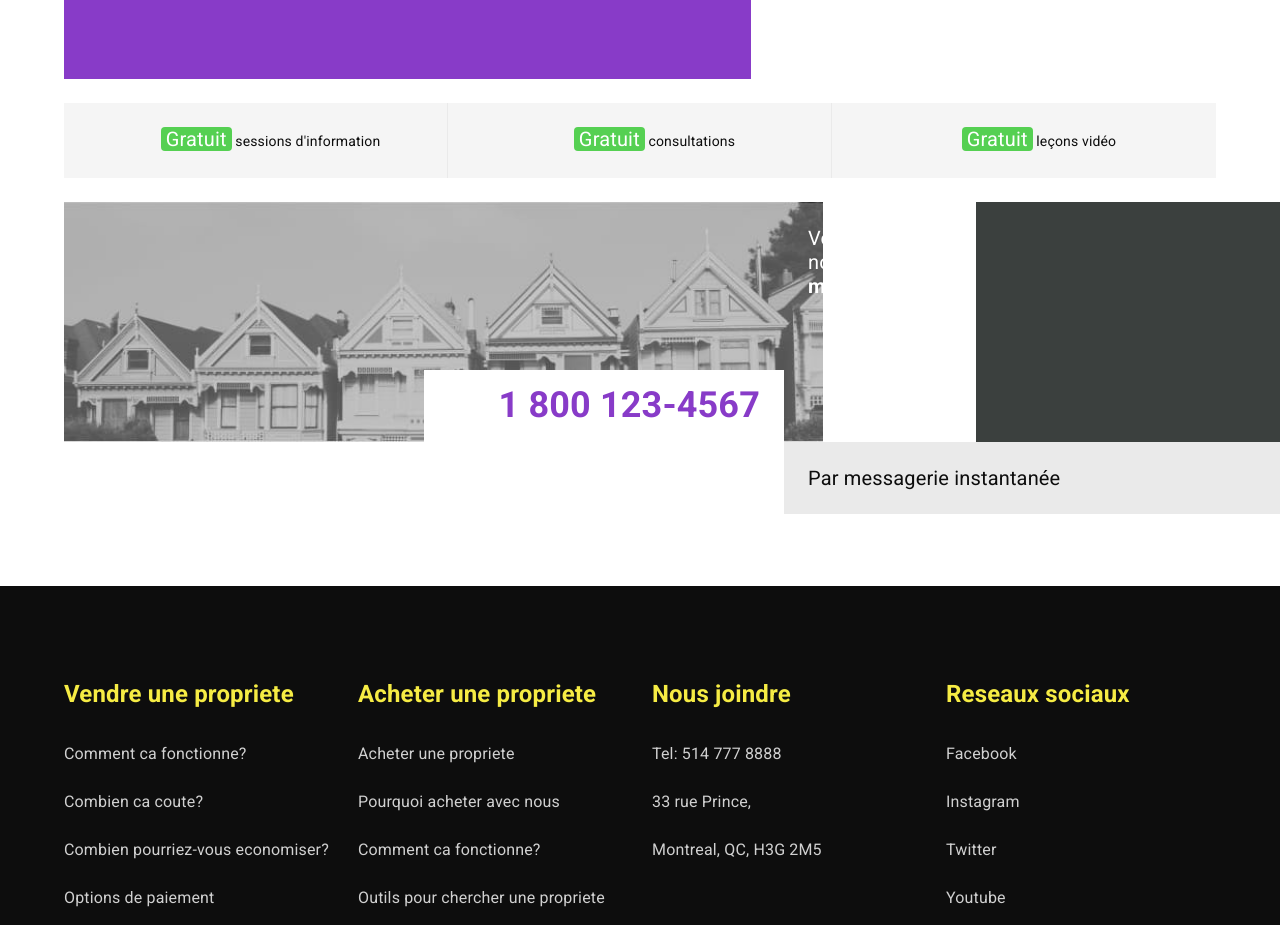
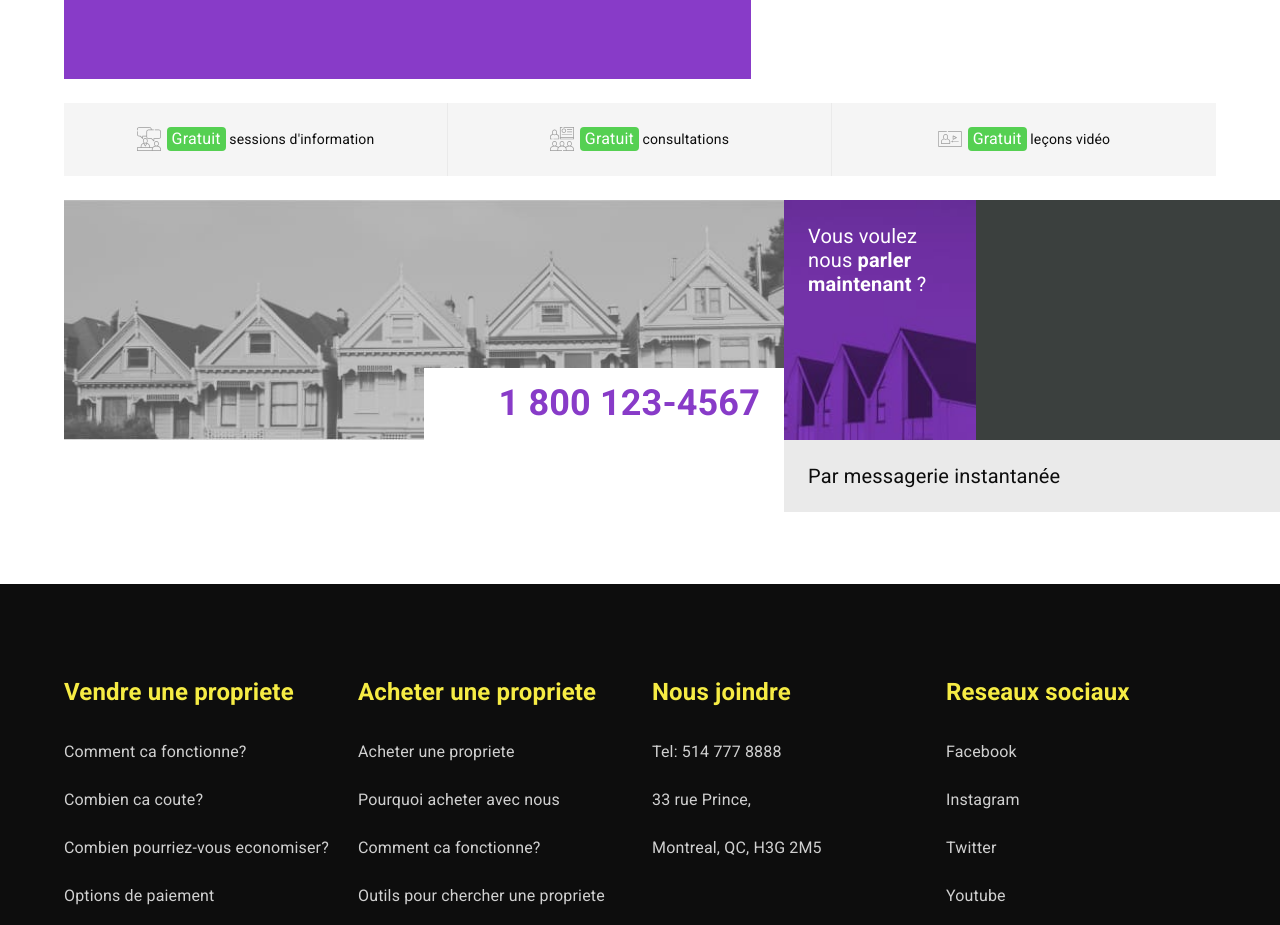
Before and after one commit to artiomsinigur/propdirect, a website with bundled scripts: page index.html in a window 1280 px wide. Shown: the part 4160-5085 px from the top of the page. Built offline with nearby package versions, Linux system fonts and the light colour scheme; files whose address does not match are found by name.

Commit message:
Fix path to image on section contact-us and path to icons on section additional info

```diff
--- a/src/sass/blocks/additional-info.scss
+++ b/src/sass/blocks/additional-info.scss
@@ -22,6 +22,8 @@
       display: inline-block;
       padding: 0 5px;
       margin-left: 30px;
+      font-size: rem(16);
+      line-height: 1.5;
       color: $color-white;
       background-color: $color-green;
       border-radius: 4px;
@@ -32,7 +34,7 @@
         width: 24px;
         height: 24px;
         content: "";
-        background: url("../../img/sprites_material/sprite_additional-info.svg")
+        background: url("../img/sprites_material/sprite_additional-info.svg")
           no-repeat center top;
         background-position: -1px 0;
       }
--- a/src/sass/blocks/contact-us.scss
+++ b/src/sass/blocks/contact-us.scss
@@ -128,7 +128,7 @@
     }
 
     &__subtitle {
-      background: url("../../img/contact-us-bg-small.jpg") no-repeat center top;
+      background: $color-primary url("../img/contact-us-bg-small.jpg") no-repeat center top;
       background-size: cover;
     }
 
```
Also changed, not shown: src/css/style.css.
